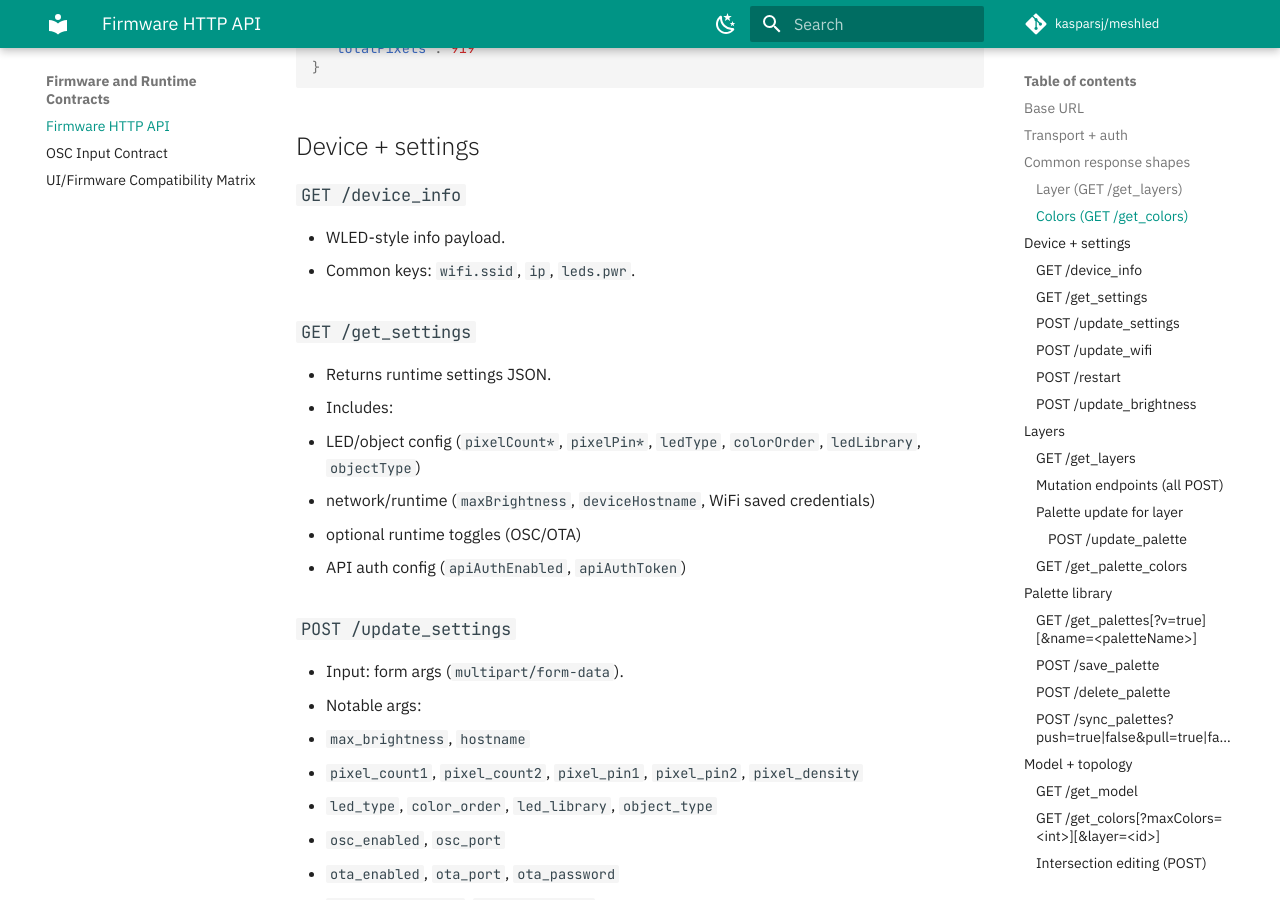
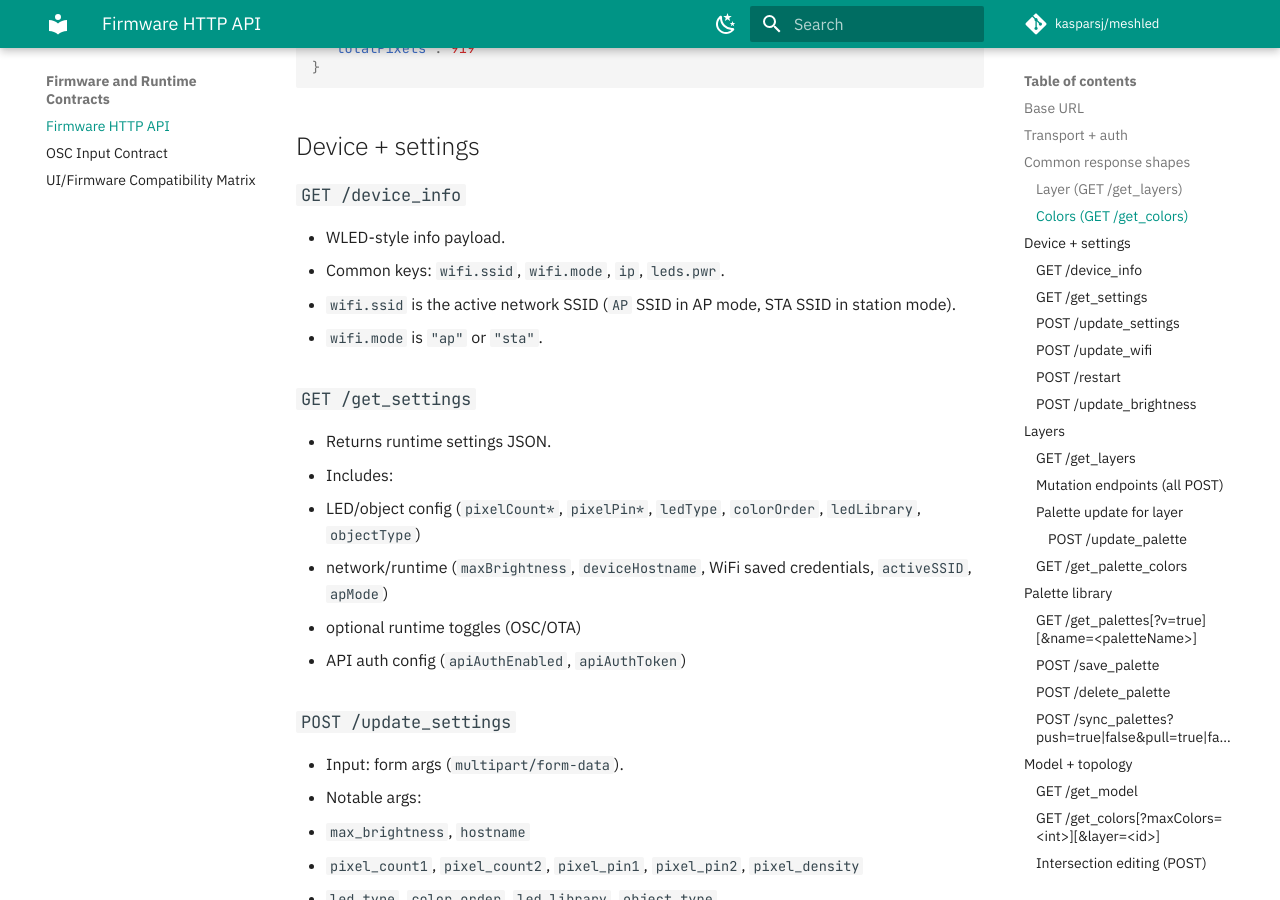
Before and after one commit to kasparsj/meshled, an MkDocs documentation site: the page built from docs/firmware-api.md, in a window 1280 px wide and 900 px high, scrolled down 1458 px. Built offline with MkDocs 1.6.1 and Material for MkDocs 9.7.7, drawn with Linux system fonts in a browser that asks for light colours; comment, search, counter and statistics services are not loaded.

Commit message:
chore: commit all pending workspace changes

```diff
--- a/docs/firmware-api.md
+++ b/docs/firmware-api.md
@@ -60,14 +60,16 @@ Applies to: `firmware/esp` in this repository
 ### `GET /device_info`
 
 - WLED-style info payload.
-- Common keys: `wifi.ssid`, `ip`, `leds.pwr`.
+- Common keys: `wifi.ssid`, `wifi.mode`, `ip`, `leds.pwr`.
+- `wifi.ssid` is the active network SSID (`AP` SSID in AP mode, STA SSID in station mode).
+- `wifi.mode` is `"ap"` or `"sta"`.
 
 ### `GET /get_settings`
 
 - Returns runtime settings JSON.
 - Includes:
   - LED/object config (`pixelCount*`, `pixelPin*`, `ledType`, `colorOrder`, `ledLibrary`, `objectType`)
-  - network/runtime (`maxBrightness`, `deviceHostname`, WiFi saved credentials)
+  - network/runtime (`maxBrightness`, `deviceHostname`, WiFi saved credentials, `activeSSID`, `apMode`)
   - optional runtime toggles (OSC/OTA)
   - API auth config (`apiAuthEnabled`, `apiAuthToken`)
 
```
Also changed, not shown: docs/ui-firmware-compat.md (+2 -2 lines), 10 other files.
